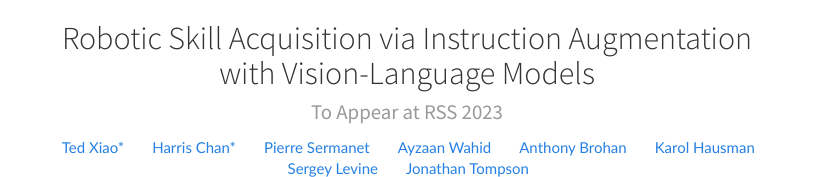
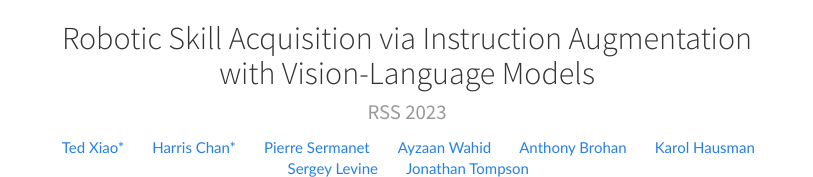
Before and after one commit to instructionaugmentation/instructionaugmentation.github.io, a plain HTML site: page index.html in a window 1280 px wide. Shown: the top 177 px of the page, without its empty margins (233-1046 px from the left). Drawn offline with nearby package versions, Linux system fonts and the light colour scheme; some packages are replaced by stand-ins of ours; a script that the page names is missing.

Commit message:
Update index.html

```diff
--- a/index.html
+++ b/index.html
@@ -55,7 +55,7 @@
             <h2 class="col-md-12 text-center">
                 Robotic Skill Acquisition via Instruction Augmentation </br>  with Vision-Language Models </br>
                 <small>
-                    To Appear at RSS 2023
+                    RSS 2023
                 </small>
             </h2>
         </div>
```
